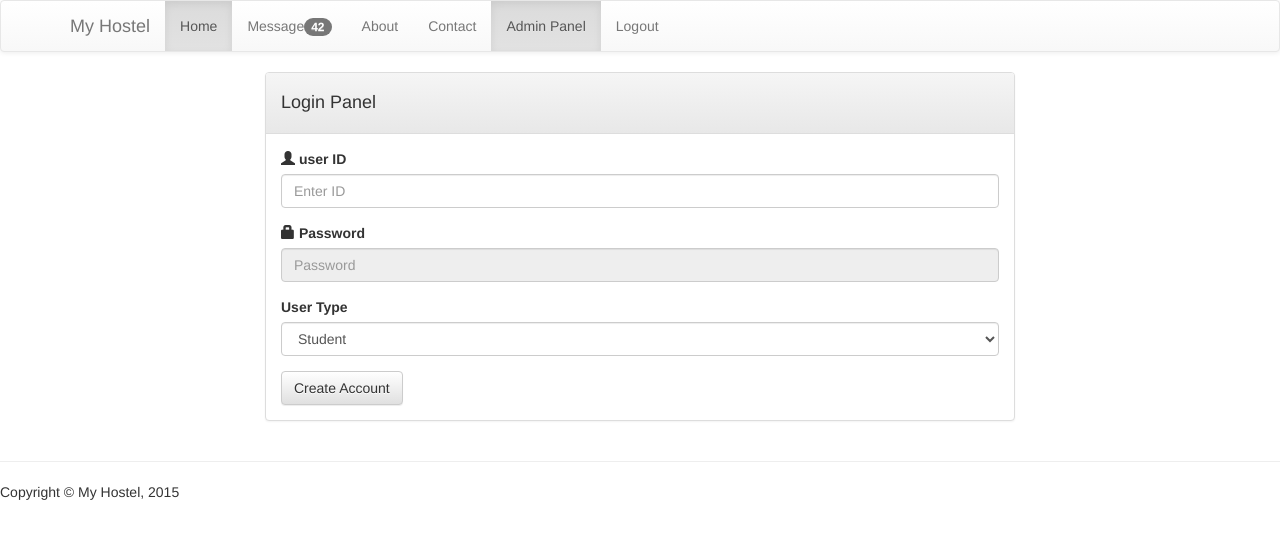
After one commit to ratanparai/Hostel-Management, a PHP site: the page made by application/views/admin/addUser.php in a window 1280 px wide. The commit adds this page. Shown: the top 539 px of the page. Run offline with PHP 8.4, Linux system fonts and the light colour scheme; the template is opened without the code that fills it, so the values that code supplies are empty; some libraries are stand-ins or nearby versions.

Commit message:
sample adduser and admin page and make the navbar white (bootstrap default)

```diff
--- a/application/views/_templates/header.php
+++ b/application/views/_templates/header.php
@@ -21,7 +21,7 @@
 <body>
 
 <!-- Navigation -->
-<nav class="navbar navbar-inverse" role="navigation">
+<nav class="navbar navbar-default" role="navigation">
     <div class="container">
         <!-- Brand and toggle get grouped for better mobile display -->
         <div class="navbar-header">
@@ -49,7 +49,7 @@
                 <li>
                     <a href="#">About</a>
                 </li>
-                <li>
+                <li class="dropdown">
                     <a href="#" class="dropdown-toggle" data-toggle="dropdown" role="button" aria-expanded="true">Contact</a>
                     <ul class="dropdown-menu" role="menu">
                         <li>
@@ -64,8 +64,13 @@
                 <?php } else {
                     if(Session::get('access_level') >= 1) {
                     ?>
-                <li>
-                    <a href="<?php echo URL; ?>admin">Admin Panel</a>
+                <li  <?php if($this->checkForActiveController($filename, "admin")) {echo "class='active'";} ?>>
+                    <a href="<?php echo URL; ?>admin" class="dropdown-toggle" data-toggle="dropdown" role="button" aria-expanded="true" >Admin Panel</a>
+                    <ul class="dropdown-menu" role="menu">
+                        <li>
+                            <a href="<?php echo URL;?>admin/adduser">Users</a>
+                        </li>
+                    </ul>
                 </li>
                 <?php } ?>
                 <li>
--- /dev/null
+++ b/application/views/admin/addUser.php
@@ -0,0 +1,35 @@
+<!--  Page Content -->
+<div class="container">
+    <div class="row">
+    	<div class="col-xs-12 col-md-8 col-md-offset-2">
+            <div class="panel panel-default">
+                <div class="panel-heading">
+                    <h4>Login Panel</h4>
+                </div>
+                <div class="panel-body">
+
+                  <div class="form-group username">
+                    <label for="userid"><i class="glyphicon glyphicon-user"></i> user ID</label>
+                    <input id="username" type="text" class="form-control"  placeholder="Enter ID">
+                  </div>
+                  <div class="form-group password">
+                    <label for="password"><i class="glyphicon glyphicon-lock"></i> Password</label>
+                    <input id="password" type="text" class="form-control" value="<?php echo Generate::generateDefaultPassword();?>" placeholder="Password" disabled>
+                  </div>
+                  <div class="form-group usertype">
+                    <label for="usertype">User Type</label>
+                    <select class="form-control">
+                        <option value="1">Student</option>
+                        <option value="2">Admin</option>
+                    </select>
+                  </div>
+                  <button id="register" type="submit" class="btn btn-default" >Create Account</button>
+
+                  <div class="message">
+                  </div>
+              </div>
+
+            </div>
+        </div>
+    </div>
+</div> <!-- end .container -->
```
Also changed, not shown: application/controllers/admin.php (added, +35 -0 lines).
